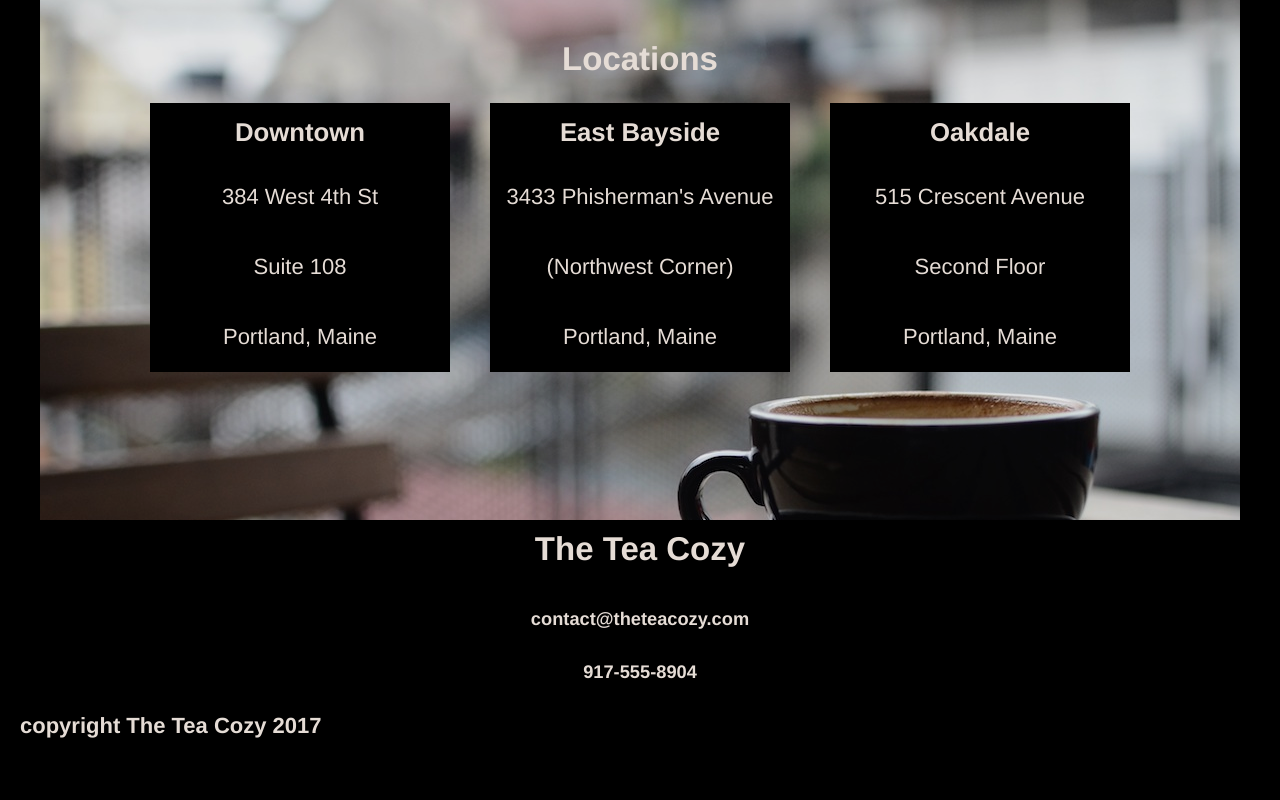
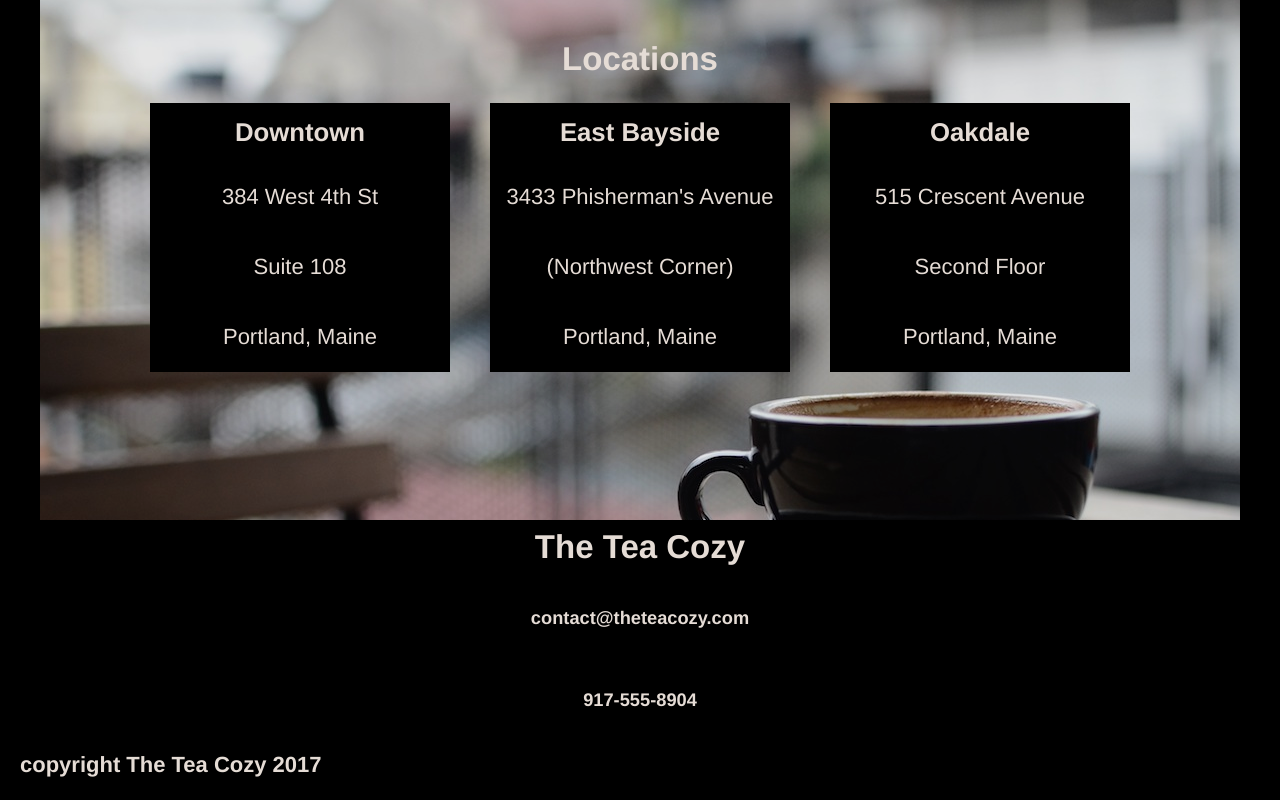
Before and after one commit to sdprovence/teacozy, a plain HTML site: page index.html in a window 1280 px wide. Shown: the part 1742-2542 px from the top of the page. Before the commit the page ends 2503 px from the top, so only its background shows below. Drawn offline with Linux system fonts and the light colour scheme.

Commit message:
footer updates again

```diff
--- a/index.html
+++ b/index.html
@@ -74,9 +74,11 @@
     </section>
   </main>
   <footer>
-    <h2>The Tea Cozy</h2>
-    <h5>contact@theteacozy.com</h5>
-    <h5>917-555-8904</h5>
+    <div class="cozy-foot">
+      <h2>The Tea Cozy</h2>
+      <h5>contact@theteacozy.com</h5>
+      <h5>917-555-8904</h5>
+    </div>
     <p id="copyright">copyright The Tea Cozy 2017</p>
   </footer>
 </body>
--- a/resources/css/style.css
+++ b/resources/css/style.css
@@ -8,6 +8,7 @@ body {
   opacity: 0.9;
 }
 
+/* Fixed Header */
 header {
   display: flex;
   position: fixed;
@@ -48,11 +49,13 @@ h4 {
   font-weight: bold;
 }
 
+/* Section padding to allow for header and space for links */
 section {
   margin-top: 69px;
   padding-top: 69px;
 }
 
+/* Our Mission Section */
 section.mission {
   display: flex;
   flex-direction: column;
@@ -71,6 +74,7 @@ div.mission-text {
   background-color: black;
 }
 
+/* Feature Tea Section */
 section.feature {
   display: block;
   width: 1050px;
@@ -95,6 +99,7 @@ div.tea img {
   margin: 10px auto;
 }
 
+/* Locations section */
 section.locations {
   text-align: center;
   background-image: url("../img-locations-background.jpg");
@@ -127,13 +132,20 @@ div.store h3 {
   padding: 15px;
 }
 
+/* Title and contact info at end of page */
 footer div.cozy-foot {
   display: flex;
   flex-direction: column;
   justify-content: center;
-  height: 200px
+  align-items: center;
+  height: 200px;
+  margin-top: 10px;
 }
 
+.cozy-foot h5 {
+  margin: 15  px auto;
+}
+/* Copyright section */
 #copyright {
   margin-left: 20px;
   text-align: left;
```
